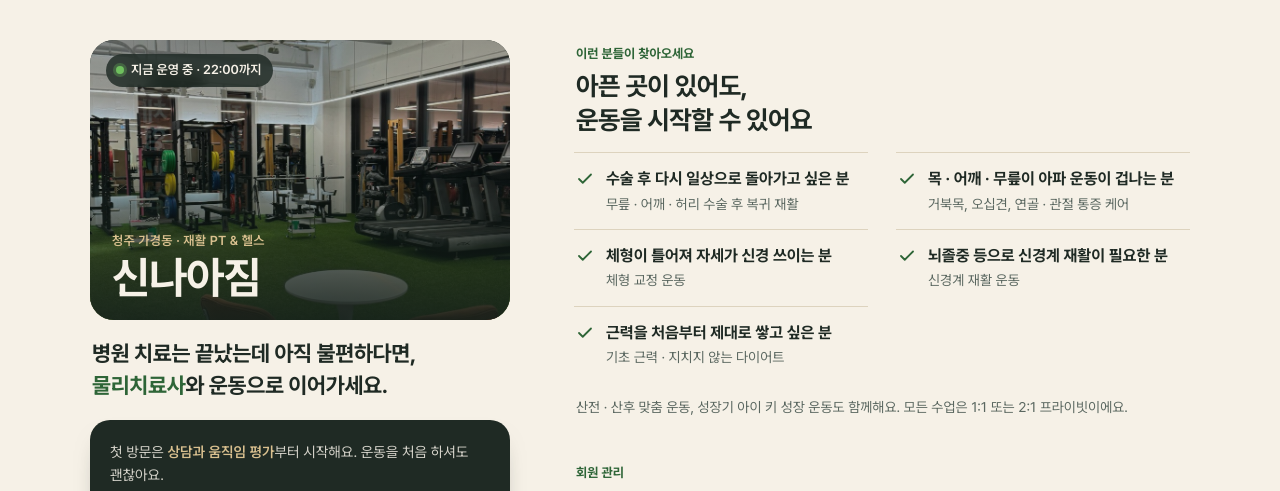
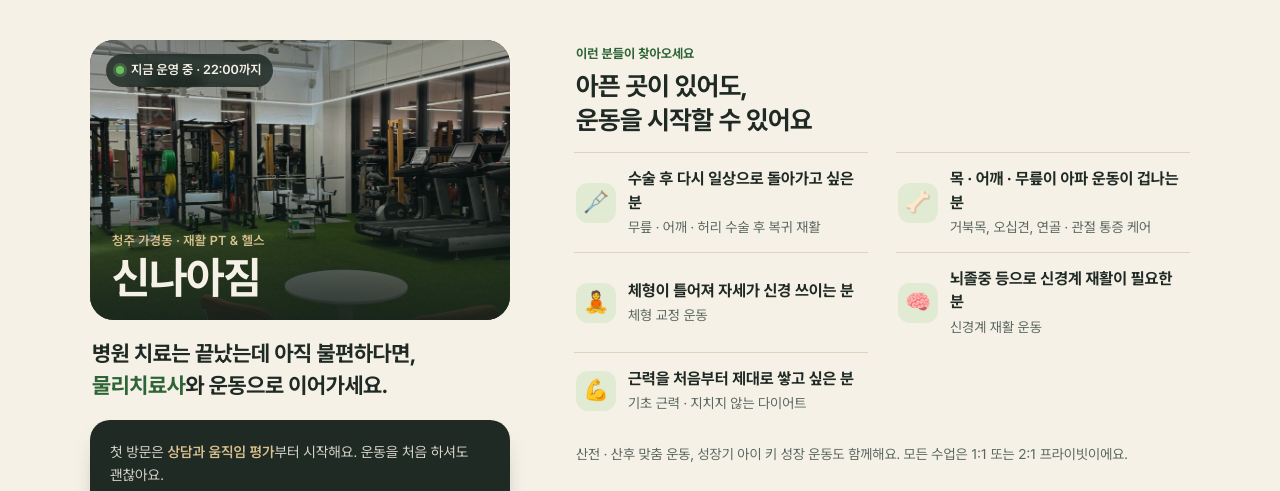
Before and after one commit to shinnaagym/jongsu, a plain HTML site: page index.html in a window 1280 px wide. Shown: the top 491 px of the page. Drawn offline with Linux system fonts and the light colour scheme.

Commit message:
이런 분들 목록의 체크 표시를 내용별 이모지로 교체
Co-Authored-By: Claude Opus 5.5 <noreply@anthropic.com>

```diff
--- a/index.html
+++ b/index.html
@@ -159,9 +159,14 @@
   /* Who it's for */
   .who { list-style: none; margin: 0; padding: 0; border-top: 1px solid var(--line); }
   .who li { display: flex; gap: 12px; padding: 14px 2px; border-bottom: 1px solid var(--line); }
-  .who svg { flex: none; margin-top: 3px; color: var(--leaf); }
+  .who .who-ic {
+    flex: none; width: 40px; height: 40px; margin: 0; border-radius: 12px;
+    display: grid; place-items: center; background: var(--leaf-soft);
+    font-size: 21px; line-height: 1; font-family: "Apple Color Emoji","Segoe UI Emoji","Noto Color Emoji",sans-serif;
+  }
+  .who li { align-items: center; }
   .who strong { display: block; font-size: 16px; font-weight: 700; line-height: 1.45; }
-  .who span { display: block; font-size: 14px; color: var(--muted); margin-top: 2px; }
+  .who div span { display: block; font-size: 14px; color: var(--muted); margin-top: 2px; }
   .also { margin: 14px 2px 0; font-size: 14px; color: var(--muted); }
 
   /* First visit steps (a real sequence) */
@@ -500,23 +505,23 @@
     <h2 id="who-title">아픈 곳이 있어도,<br>운동을 시작할 수 있어요</h2>
     <ul class="who">
       <li>
-        <svg width="18" height="18" viewBox="0 0 24 24" fill="none" stroke="currentColor" stroke-width="2.4" stroke-linecap="round" stroke-linejoin="round" aria-hidden="true"><path d="M20 6 9 17l-5-5"/></svg>
+        <span class="who-ic" aria-hidden="true">🩼</span>
         <div><strong>수술 후 다시 일상으로 돌아가고 싶은 분</strong><span>무릎 · 어깨 · 허리 수술 후 복귀 재활</span></div>
       </li>
       <li>
-        <svg width="18" height="18" viewBox="0 0 24 24" fill="none" stroke="currentColor" stroke-width="2.4" stroke-linecap="round" stroke-linejoin="round" aria-hidden="true"><path d="M20 6 9 17l-5-5"/></svg>
+        <span class="who-ic" aria-hidden="true">🦴</span>
         <div><strong>목 · 어깨 · 무릎이 아파 운동이 겁나는 분</strong><span>거북목, 오십견, 연골 · 관절 통증 케어</span></div>
       </li>
       <li>
-        <svg width="18" height="18" viewBox="0 0 24 24" fill="none" stroke="currentColor" stroke-width="2.4" stroke-linecap="round" stroke-linejoin="round" aria-hidden="true"><path d="M20 6 9 17l-5-5"/></svg>
+        <span class="who-ic" aria-hidden="true">🧘</span>
         <div><strong>체형이 틀어져 자세가 신경 쓰이는 분</strong><span>체형 교정 운동</span></div>
       </li>
       <li>
-        <svg width="18" height="18" viewBox="0 0 24 24" fill="none" stroke="currentColor" stroke-width="2.4" stroke-linecap="round" stroke-linejoin="round" aria-hidden="true"><path d="M20 6 9 17l-5-5"/></svg>
+        <span class="who-ic" aria-hidden="true">🧠</span>
         <div><strong>뇌졸중 등으로 신경계 재활이 필요한 분</strong><span>신경계 재활 운동</span></div>
       </li>
       <li>
-        <svg width="18" height="18" viewBox="0 0 24 24" fill="none" stroke="currentColor" stroke-width="2.4" stroke-linecap="round" stroke-linejoin="round" aria-hidden="true"><path d="M20 6 9 17l-5-5"/></svg>
+        <span class="who-ic" aria-hidden="true">💪</span>
         <div><strong>근력을 처음부터 제대로 쌓고 싶은 분</strong><span>기초 근력 · 지치지 않는 다이어트</span></div>
       </li>
     </ul>
```
